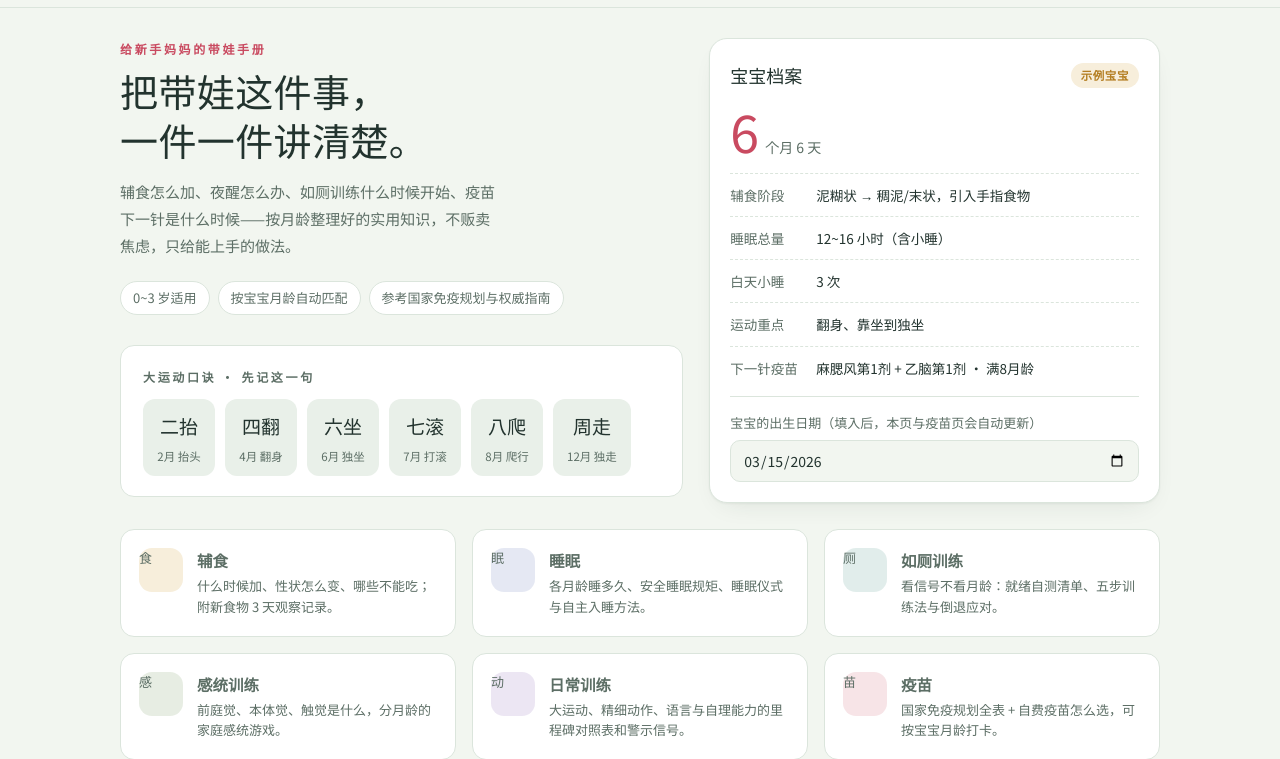
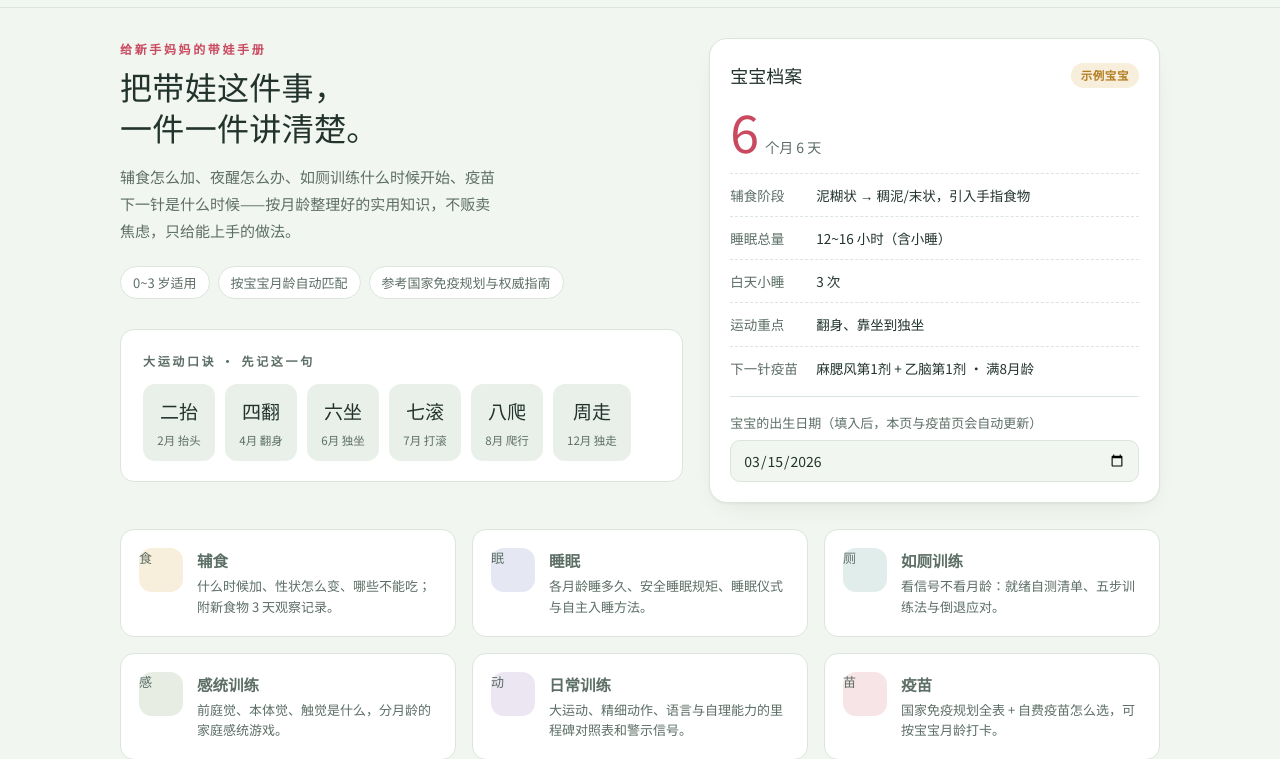
Before and after one commit to XingYun231/yuer-handbook, a plain HTML site: page index.html in a window 1280 px wide. Shown: the part 51-810 px from the top of the page. Drawn offline with Linux system fonts and the light colour scheme; a web font is replaced by a local one.

Commit message:
smaller hero headline again

```diff
--- a/index.html
+++ b/index.html
@@ -179,7 +179,7 @@
   @media (max-width:820px){.hero{grid-template-columns:1fr}}
   .hero h1{
     font-family:var(--font-disp);font-weight:400;
-    font-size:clamp(28px,5vw,38px);line-height:1.3;margin:6px 0 14px;text-wrap:balance;
+    font-size:clamp(24px,4vw,32px);line-height:1.3;margin:6px 0 14px;text-wrap:balance;
   }
   .hero .sub{color:var(--ink-2);margin:0 0 22px;max-width:46ch}
   .hero-tags{display:flex;flex-wrap:wrap;gap:8px;margin:0 0 26px;padding:0;list-style:none}
```
